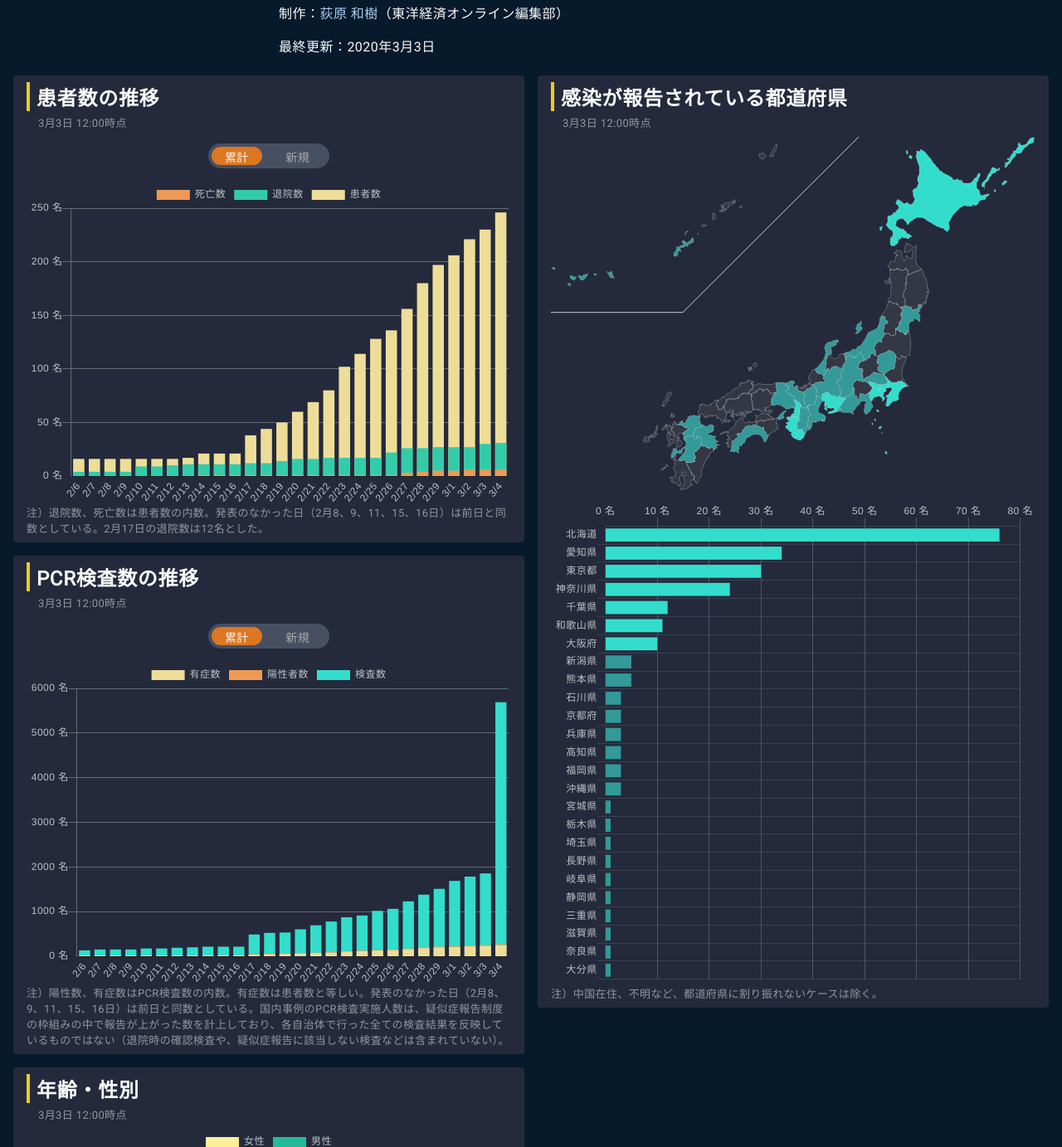
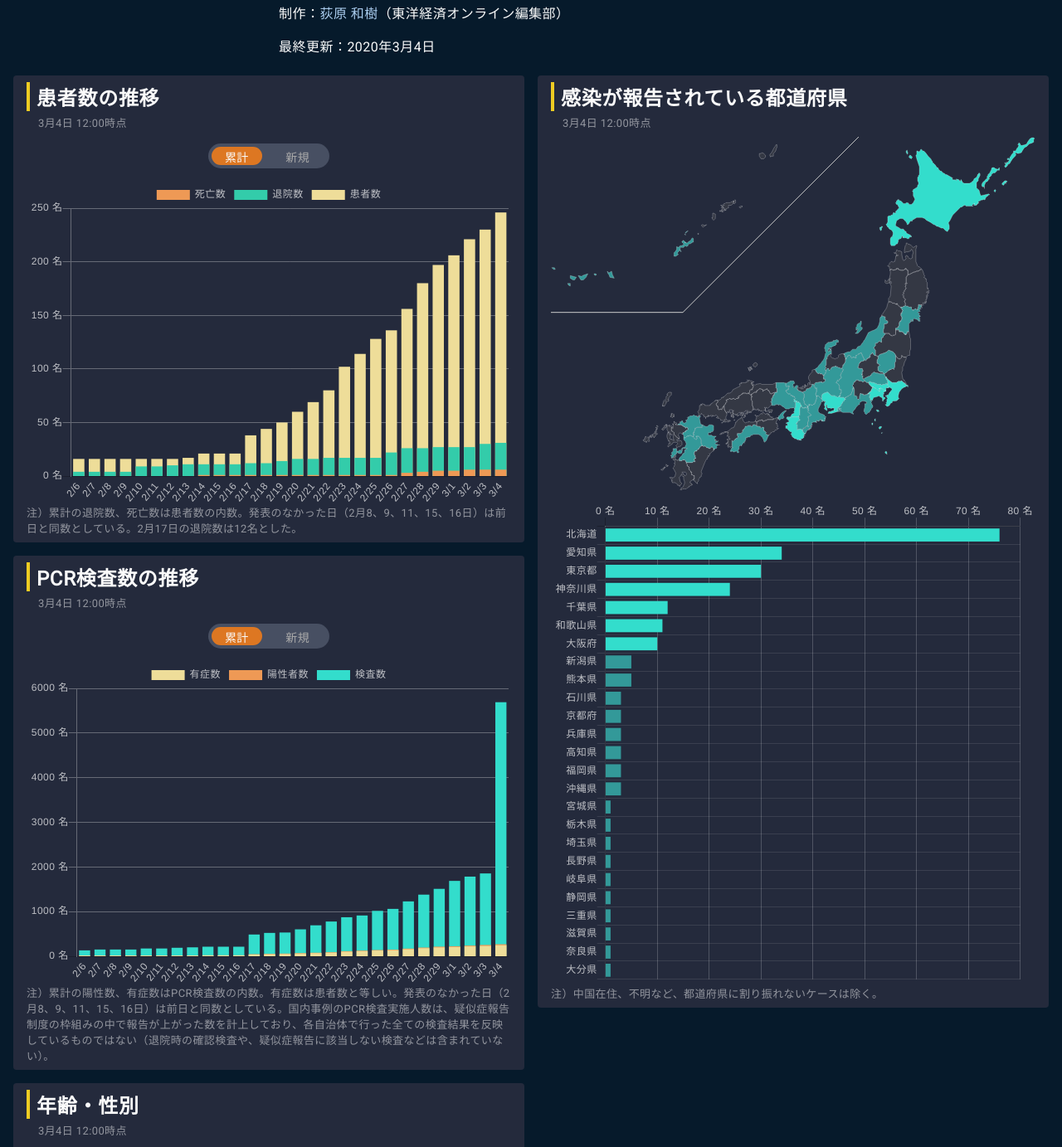
Before and after one commit to kaz-ogiwara/covid19, a plain HTML site: page index.html in a window 1280 px wide. Shown: the part 168-1551 px from the top of the page at 83% size. Drawn offline with nearby package versions, Linux system fonts and the light colour scheme.

Commit message:
Update date

```diff
--- a/index.html
+++ b/index.html
@@ -36,33 +36,33 @@
         <h2><span>新型コロナウイルス</span><span>国内感染の状況</span></h2>
         <p>日本国内において現在確定している新型コロナウイルス（COVID-19）の感染状況を厚生労働省の報道発表資料からビジュアル化した。</p>
         <p>制作：<a href="https://toyokeizai.net/list/author/%E8%8D%BB%E5%8E%9F+%E5%92%8C%E6%A8%B9" target="_blank">荻原 和樹</a>（東洋経済オンライン編集部）</p>
-        <p>最終更新：2020年3月3日</p>
+        <p>最終更新：2020年3月4日</p>
       </div>
       <div id="main-block">
         <div class="row">
           <div id="patients-block">
             <h3>患者数の推移</h3>
-            <h5>3月3日 12:00時点</h5>
+            <h5>3月4日 12:00時点</h5>
             <div class="switches">
               <div class="switch selected" value="total">累計</div>
               <div class="switch" value="new">新規</div>
             </div>
             <div id="patients-chart"></div>
-            <p class="notes">注）退院数、死亡数は患者数の内数。発表のなかった日（2月8、9、11、15、16日）は前日と同数としている。2月17日の退院数は12名とした。</p>
+            <p class="notes">注）累計の退院数、死亡数は患者数の内数。発表のなかった日（2月8、9、11、15、16日）は前日と同数としている。2月17日の退院数は12名とした。</p>
           </div>
           <div id="surveys-block">
             <h3>PCR検査数の推移</h3>
-            <h5>3月3日 12:00時点</h5>
+            <h5>3月4日 12:00時点</h5>
             <div class="switches">
               <div class="switch selected" value="total">累計</div>
               <div class="switch" value="new">新規</div>
             </div>
             <div id="surveys-chart"></div>
-            <p class="notes">注）陽性数、有症数はPCR検査数の内数。有症数は患者数と等しい。発表のなかった日（2月8、9、11、15、16日）は前日と同数としている。国内事例のPCR検査実施人数は、疑似症報告制度の枠組みの中で報告が上がった数を計上しており、各自治体で行った全ての検査結果を反映しているものではない（退院時の確認検査や、疑似症報告に該当しない検査などは含まれていない）。</p>
+            <p class="notes">注）累計の陽性数、有症数はPCR検査数の内数。有症数は患者数と等しい。発表のなかった日（2月8、9、11、15、16日）は前日と同数としている。国内事例のPCR検査実施人数は、疑似症報告制度の枠組みの中で報告が上がった数を計上しており、各自治体で行った全ての検査結果を反映しているものではない（退院時の確認検査や、疑似症報告に該当しない検査などは含まれていない）。</p>
           </div>
           <div id="demography-block">
             <h3>年齢・性別</h3>
-            <h5>3月3日 12:00時点</h5>
+            <h5>3月4日 12:00時点</h5>
             <div id="demography-chart"></div>
             <p class="notes">注）性別・年齢が不明（調査中）のケースは除く。</p>
           </div>
@@ -70,7 +70,7 @@
         <div class="row">
           <div id="region-block">
             <h3>感染が報告されている都道府県</h3>
-            <h5>3月3日 12:00時点</h5>
+            <h5>3月4日 12:00時点</h5>
   					<div id="japan-map"></div>
             <div id="region-chart"></div>
             <p class="notes">注）中国在住、不明など、都道府県に割り振れないケースは除く。</p>
```
